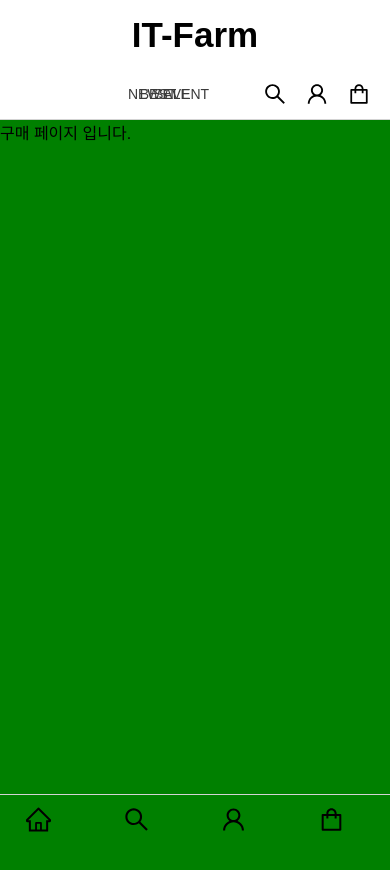
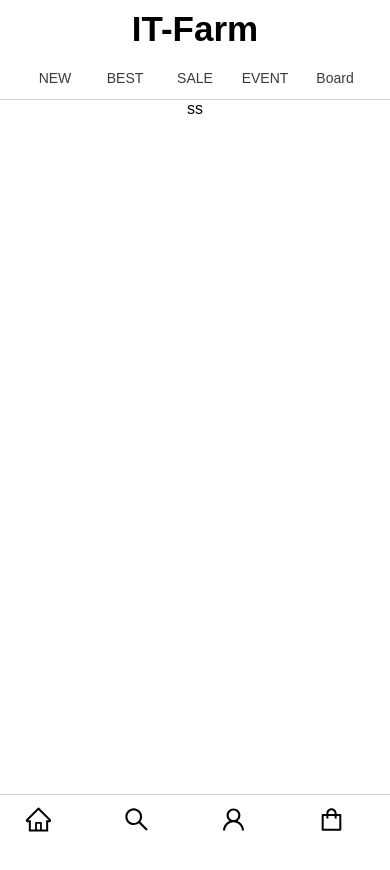
Before and after one commit to leekc3813/IT-Farm, a Next.js app in the folder client/: page /purchase in a window 390 px wide. Shown: the top 870 px of the page. Built offline with nearby package versions, Linux system fonts and the light colour scheme; a web font is replaced by a local one.

Commit message:
Perf: header
footer를 추가해 header의 성능개선

```diff
--- a/client/src/component/purchase/purchase.container.tsx
+++ b/client/src/component/purchase/purchase.container.tsx
@@ -1,7 +1,8 @@
 import PurchasePageUI from "./purchase.presenter";
 
 export default function PurchasePage():JSX.Element {
+
     return(
-        <PurchasePageUI />
+        <PurchasePageUI/>
     )
 }
--- a/client/src/component/purchase/purchase.module.css
+++ b/client/src/component/purchase/purchase.module.css
@@ -1,5 +1,33 @@
-.body {
+.hidden {
+    display: none;
+}
+
+@media (max-width: 480px){
+    .bannerVisible{
+        display: none;
+    }
+}
+
+.bannerContainer {
+    width: 100%;
     margin-top: 120px;
-    height: 3000px;
     background-color: green;
 }
+
+.bannerImg {
+    max-width: 100%;
+    width: 100%;
+}
+
+.body {
+    display: flex;
+    flex-direction: column;
+    align-items: center;
+    height: 1020px;
+}
+
+@media (max-width:480px){
+    .body{
+        margin-top: 100px;
+    }
+}
--- a/client/src/component/purchase/purchase.presenter.tsx
+++ b/client/src/component/purchase/purchase.presenter.tsx
@@ -1,7 +1,25 @@
 import styles from './purchase.module.css'
+import { Carousel } from 'antd'
+import { IPurchasePageUIProps } from './purchase.types'
 
-export default function PurchasePageUI():JSX.Element {
+
+export default function PurchasePageUI(props:IPurchasePageUIProps):JSX.Element {
     return(
-        <div className={styles.body}>구매 페이지 입니다.</div>
+        <div>
+            <div className={styles.bannerVisible}>
+                <Carousel className={styles.bannerContainer} autoplay>
+                    <div>
+                      <img className={styles.bannerImg}  src='https://file.cafe24cos.com/banner-admin-live/upload/ecudemo276582/695a2861-60e6-4532-b6fa-fbb93ec15fb1.png' alt='bannerImg' />
+                    </div>
+                    <div>
+                        <img className={styles.bannerImg} src='https://file.cafe24cos.com/banner-admin-live/upload/ecudemo276582/005955a2-5d06-4886-e495-56672683de90.png' alt='bannerImg' />
+                    </div>
+                </Carousel>
+            </div>
+
+            <div className={styles.body}>
+                ss
+            </div>
+        </div>
     )
 }
--- a/client/src/component/purchase/purchase.types.ts
+++ b/client/src/component/purchase/purchase.types.ts
@@ -0,0 +1,3 @@
+export interface IPurchasePageUIProps {
+
+}
--- a/client/src/layout/header/header.container.tsx
+++ b/client/src/layout/header/header.container.tsx
@@ -1,4 +1,5 @@
 import { useEffect, useState, useRef, useMemo } from "react";
+import { useRouter } from "next/router";
 import throttle from "lodash/throttle";
 import HeaderPageUI from "./header.presenter";
 
@@ -7,6 +8,8 @@ export default function HeaderPage():JSX.Element {
     const [visible, setVisible] = useState(true);
 
     const beforeScrollY = useRef(0);
+
+    const router = useRouter();
 
     useEffect(() => {
         window.addEventListener('scroll', handleScroll);
@@ -29,9 +32,19 @@ export default function HeaderPage():JSX.Element {
         [beforeScrollY]
       );
 
+    const onClickHome = ()=> {
+        router.push('/')
+    }
+
+    const onClickPurchase = () => {
+        router.push('/purchase')
+    }
+
     return(
         <HeaderPageUI
             visible = {visible}
+            onClickHome = {onClickHome}
+            onClickPurchase = {onClickPurchase}
          />
     )
 }
--- a/client/src/layout/header/header.module.css
+++ b/client/src/layout/header/header.module.css
@@ -14,6 +14,12 @@
     visibility: visible;
 }
 
+@media (max-width:480px){
+    .body{
+        height: 100px;
+    }
+}
+
 .hidden {
     opacity: 0;
     visibility: hidden;
@@ -26,6 +32,7 @@
     height: 70px;
     font-size: 35px;
     font-weight: bold;
+    cursor: pointer;
 }
 
 .headerInfoContainer {
@@ -34,8 +41,23 @@
     height: 50px;
 }
 
+@media (max-width:480px){
+    .headerInfoContainer{
+        width: 100%;
+        display: flex;
+        justify-content: center;
+        align-items: center;
+    }
+}
+
 .infoBox1 {
 
+}
+
+@media (max-width:480px){
+    .infoBox1{
+        display: none;
+    }
 }
 
 .infoBox2 {
@@ -48,7 +70,7 @@
 }
 
 .categorieBox {
-    width: 7%;
+    width: 70px;
     height: 100%;
     display: flex;
     justify-content: center;
@@ -61,8 +83,20 @@
     align-items: center;
 }
 
+@media (max-width:480px){
+    .infoBox3{
+        display: none;
+    }
+}
+
 .headerIcon {
     font-size: 22px;
     margin-right: 20px;
     cursor: pointer;
 }
+
+@media (max-width:480px){
+    .headerIcon{
+        font-size: 20px;
+    }
+}
--- a/client/src/layout/header/header.presenter.tsx
+++ b/client/src/layout/header/header.presenter.tsx
@@ -1,4 +1,4 @@
-import {SearchOutlined, UserOutlined, ShoppingOutlined  } from '@ant-design/icons'
+import {SearchOutlined, UserOutlined, ShoppingOutlined,HomeOutlined  } from '@ant-design/icons'
 import styles from './header.module.css'
 import { IHeaderPageUIProps } from './header.types'
 
@@ -6,12 +6,11 @@ import { IHeaderPageUIProps } from './header.types'
 export default function HeaderPageUI(props:IHeaderPageUIProps):JSX.Element {
     return(
          <div className={`${styles.body} ${props.visible ? '' : styles.hidden}`}>
-            <div className={styles.headerTitle}>
+            <div onClick={props.onClickPurchase} className={styles.headerTitle}>
                 IT-Farm
             </div>
             <div className={styles.headerInfoContainer}>
                 <div className={styles.infoBox1}>
-
                 </div>
                 <div className={styles.infoBox2}>
                     <div className={styles.categorieBox}>
@@ -26,8 +25,12 @@ export default function HeaderPageUI(props:IHeaderPageUIProps):JSX.Element {
                     <div className={styles.categorieBox}>
                         EVENT
                     </div>
+                    <div className={styles.categorieBox}>
+                        Board
+                    </div>
                 </div>
                 <div className={styles.infoBox3}>
+                    <HomeOutlined onClick={props.onClickHome} className={styles.headerIcon} />
                     <SearchOutlined className={styles.headerIcon} />
                     <UserOutlined className={styles.headerIcon} />
                     <ShoppingOutlined className={styles.headerIcon} />
--- a/client/src/layout/header/header.types.ts
+++ b/client/src/layout/header/header.types.ts
@@ -1,7 +1,5 @@
 export interface IHeaderPageUIProps {
     visible : boolean;
+    onClickHome : () => void;
+    onClickPurchase : () => void;
 }
-
-export interface IHiddenHeaderProps {
-    visible : boolean;
-}
```
Also changed, not shown: client/public/img/purchase/carrots.jpg (added).
